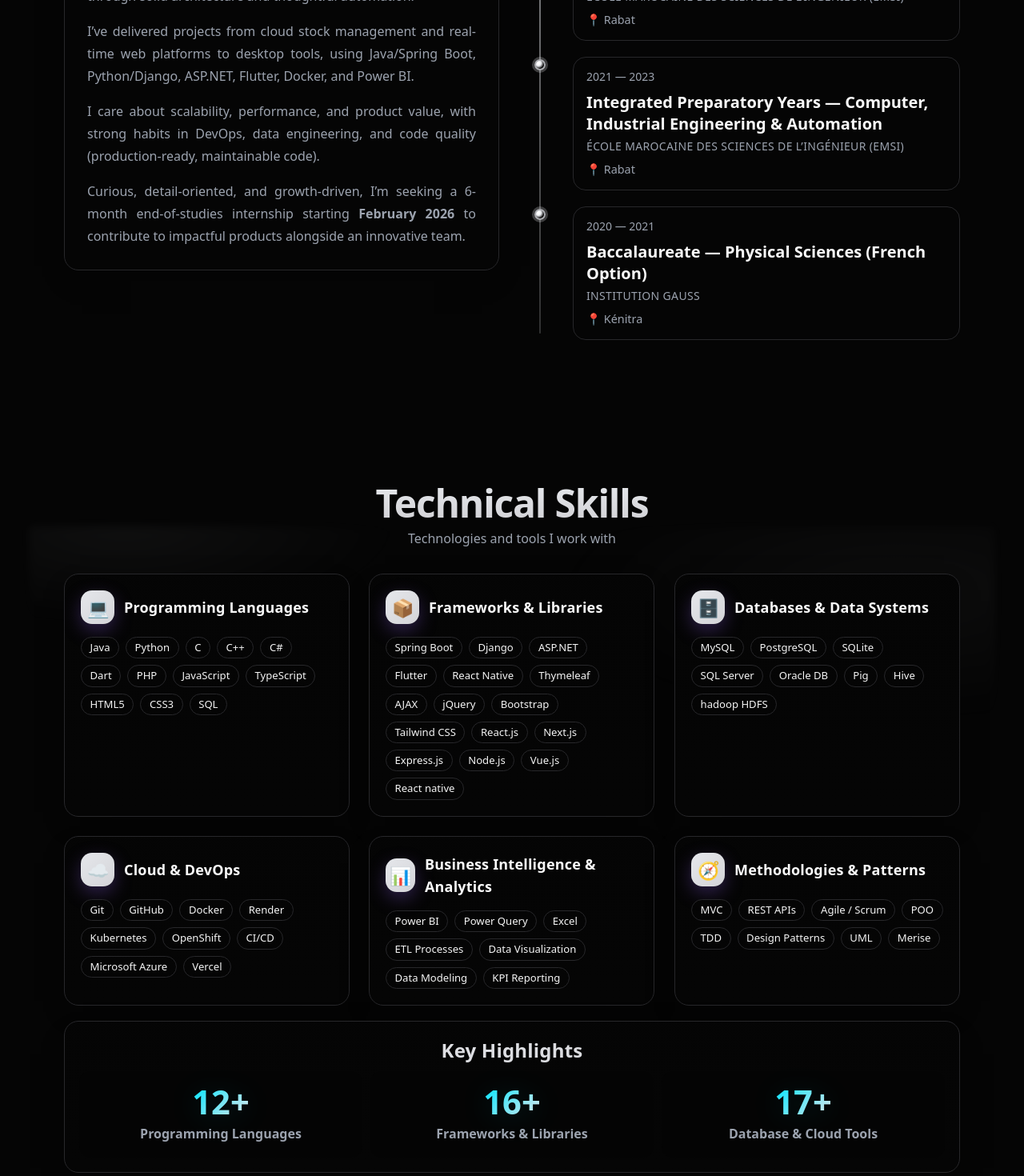
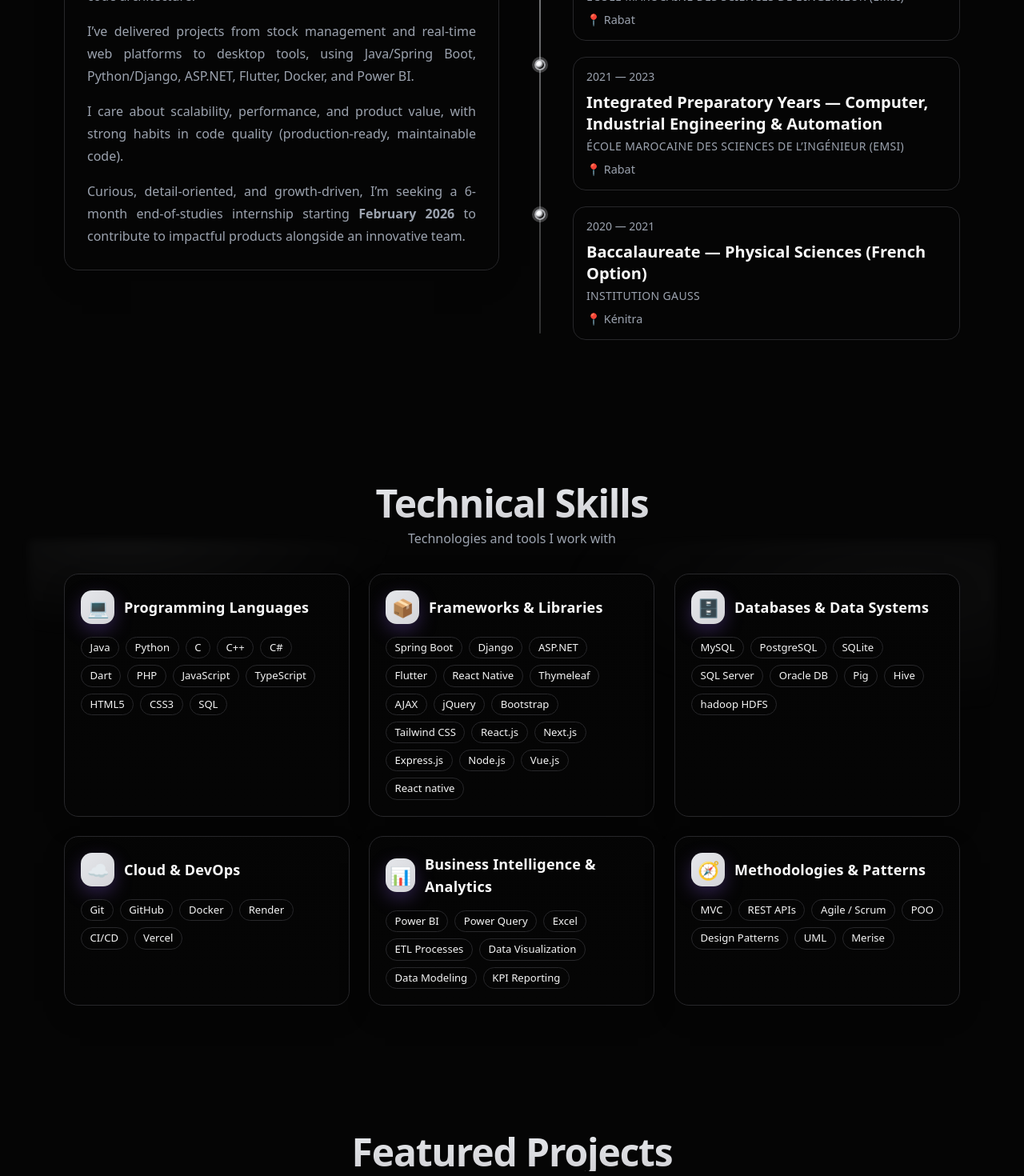
Before and after one commit to AnasKrir/Portfolio, a Next.js app: page / in a window 1280 px wide. Shown: the part 1160-2630 px from the top of the page at 80% size. Built offline with nearby package versions, Linux system fonts and the light colour scheme.

Commit message:
Update portfolio content and styles

```diff
--- a/src/app/page.tsx
+++ b/src/app/page.tsx
@@ -56,10 +56,7 @@ const skills = [
       "GitHub",
       "Docker",
       "Render",
-      "Kubernetes ",
-      "OpenShift ",
       "CI/CD",
-      "Microsoft Azure",
       "Vercel",
     ],
   },
@@ -71,56 +68,9 @@ const skills = [
   {
     title: "Methodologies & Patterns",
     icon: "🧭",
-    tags: ["MVC", "REST APIs", "Agile / Scrum", "POO", "TDD", "Design Patterns", "UML","Merise"],
+    tags: ["MVC", "REST APIs", "Agile / Scrum", "POO", "Design Patterns", "UML","Merise"],
   },
 ];
-
-
-
-
-
-
-
-// Compte les tags d'un groupe de skills (le tableau `skills` doit être au scope module)
-const get = (title: string) =>
-  (skills.find(s => s.title === title)?.tags.length) ?? 0;
-
-function SkillHighlights() {
-  const get = (title: string) => skills.find((s) => s.title === title)?.tags.length ?? 0;
-
-  const languages  = get("Programming Languages");
-  const frameworks =
-    get("Frameworks & Libraries") + get("Backend & APIs") + get("Web & Mobile Technologies");
-  const dataCloud  =
-    (get("Databases & Data Systems") || get("Databases & Data")) + get("Cloud & DevOps");
-
-  const items = useMemo(
-    () => [
-      { value: Math.max(languages, 1), label: "Programming Languages" },
-      { value: Math.max(frameworks, 1), label: "Frameworks & Libraries" },
-      { value: Math.max(dataCloud, 1), label: "Database & Cloud Tools" },
-    ],
-    [languages, frameworks, dataCloud]
-  );
-
-  return (
-    <div className="stats-wrap">
-      <div className="stats-card">
-        <h4 className="stats-title">Key Highlights</h4>
-        <div className="stats-grid">
-          {items.map((it) => (
-            <div key={it.label} className="stat">
-              {/* ← compteur animé */}
-              <StatNumber value={it.value} suffix="+" />
-              <div className="stat-label">{it.label}</div>
-            </div>
-          ))}
-        </div>
-      </div>
-    </div>
-  );
-}
-
 
 
 
@@ -144,57 +94,7 @@ function useInView<T extends HTMLElement>(opts: IntersectionObserverInit = { thr
 
 
 
-/** Easing pour un rendu plus doux */
-const easeOutCubic = (t: number) => 1 - Math.pow(1 - t, 3);
 
-/** Hook count-up */
-function useCountUp(target: number, { duration = 1200, start = false } = {}) {
-  const [value, setValue] = useState(0);
-  const started = useRef(false);
-
-  useEffect(() => {
-    if (!start || started.current) return;
-    started.current = true;
-
-    // Accessibilité : pas d’animation si reduced motion
-    const preferNoMotion =
-      typeof window !== "undefined" &&
-      window.matchMedia &&
-      window.matchMedia("(prefers-reduced-motion: reduce)").matches;
-
-    if (preferNoMotion || duration <= 0) {
-      setValue(target);
-      return;
-    }
-
-    let raf = 0;
-    const t0 = performance.now();
-
-    const tick = (now: number) => {
-      const p = Math.min(1, (now - t0) / duration);
-      setValue(Math.round(target * easeOutCubic(p)));
-      if (p < 1) raf = requestAnimationFrame(tick);
-    };
-    raf = requestAnimationFrame(tick);
-    return () => cancelAnimationFrame(raf);
-  }, [target, duration, start]);
-
-  return value;
-}
-
-
-
-/** Affichage d’un nombre animé avec suffixe (ex: “+”) */
-function StatNumber({ value, suffix = "+" }: { value: number; suffix?: string }) {
-  const { ref, inView } = useInView<HTMLDivElement>({ threshold: 0.4 });
-  const n = useCountUp(value, { duration: 1200, start: inView });
-  return (
-    <div ref={ref} className="stat-num">
-      {n}
-      {suffix}
-    </div>
-  );
-}
 
 
 
@@ -277,7 +177,7 @@ function useTypeLines(linesIn: string[], speed = 22) {
 
 function Hero() {
   const LINES = useMemo(
-    () => ["Hi, I’m Anas KRIR —", "Full-Stack & Cloud Engineering Student"],
+    () => ["Hi, I’m Anas KRIR —", "Full-Stack Engineering Student"],
     []
   );
   const { typed, done } = useTypeLines(LINES, 20);
@@ -311,7 +211,7 @@ function Hero() {
             }`}
             style={{ transitionDelay: done ? "120ms" : "0ms" }}
           >
-            I design and develop scalable web applications, cloud-ready architectures and data-driven
+            I design and develop scalable web applications and data-driven
             software solutions. Currently in my 5th year of MIAGE engineering at EMSI Rabat, I’m seeking
             a 6-month end-of-study internship starting <b>February 2026</b>.
           </p>
@@ -438,16 +338,16 @@ export default function OnePage(){
               <p className="justify-text mt-2 text-[var(--muted)] text-[15.5px] leading-7 md:text-base">
 
                     I’m a final-year Software Engineering student at EMSI Rabat (MIAGE) focused on
-                    full-stack, cloud-ready, and data-driven applications. I enjoy turning ideas
-                    into clean, reliable software through solid architecture and thoughtful automation.
+                    full-stack, and data-driven applications. I enjoy turning ideas
+                    into clean, reliable software through a solid code architecture.
                     <span className="block mt-4">
-                      I’ve delivered projects from cloud stock management and real-time web platforms
+                      I’ve delivered projects from stock management and real-time web platforms
                       to desktop tools, using Java/Spring Boot, Python/Django, ASP.NET, Flutter,
                       Docker, and Power BI.
                     </span>
                     <span className="block mt-4">
                       I care about scalability, performance, and product value, with strong habits
-                      in DevOps, data engineering, and code quality (production-ready, maintainable code).
+                      in code quality (production-ready, maintainable code).
                     </span>
                     <span className="block mt-4">
                       Curious, detail-oriented, and growth-driven, I’m seeking a 6-month end-of-studies
@@ -566,11 +466,7 @@ export default function OnePage(){
                       ))}
                       </div>
 
-                        {/* 👉 Le bloc stats occupe toute la ligne */}
 
-                        <div className="md:col-span-2 lg:col-span-3">
-                          <SkillHighlights />
-                        </div>
                   </div>
         </Section>
 
```
Also changed, not shown: 1 other file (tests, documents, lock files or other folders).
